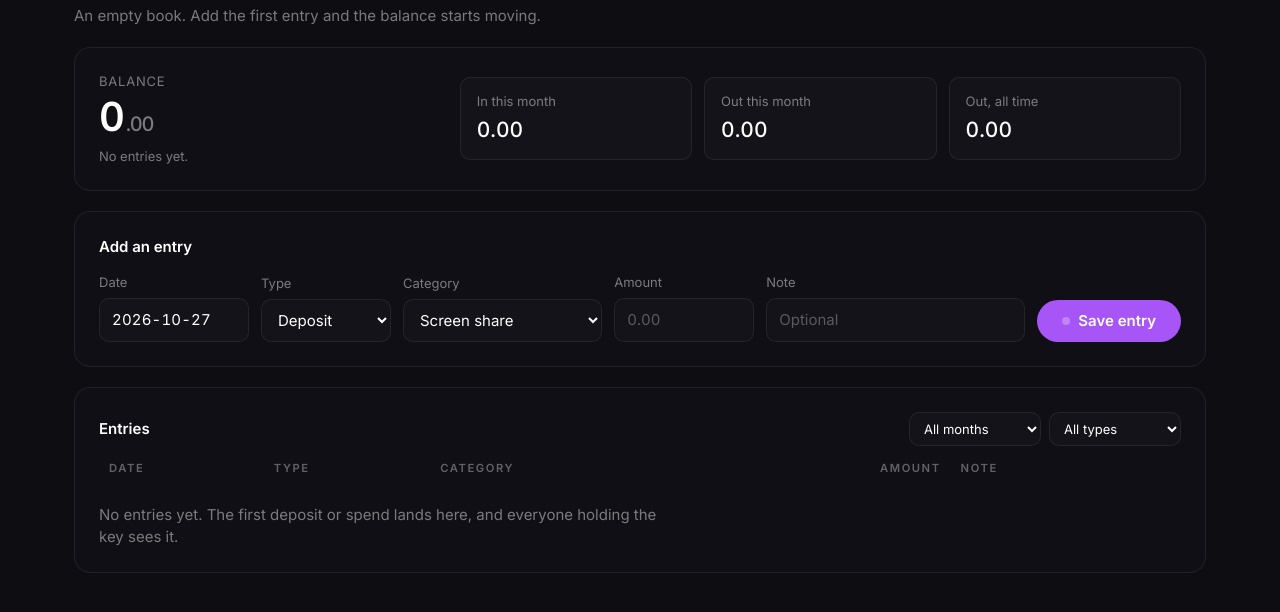
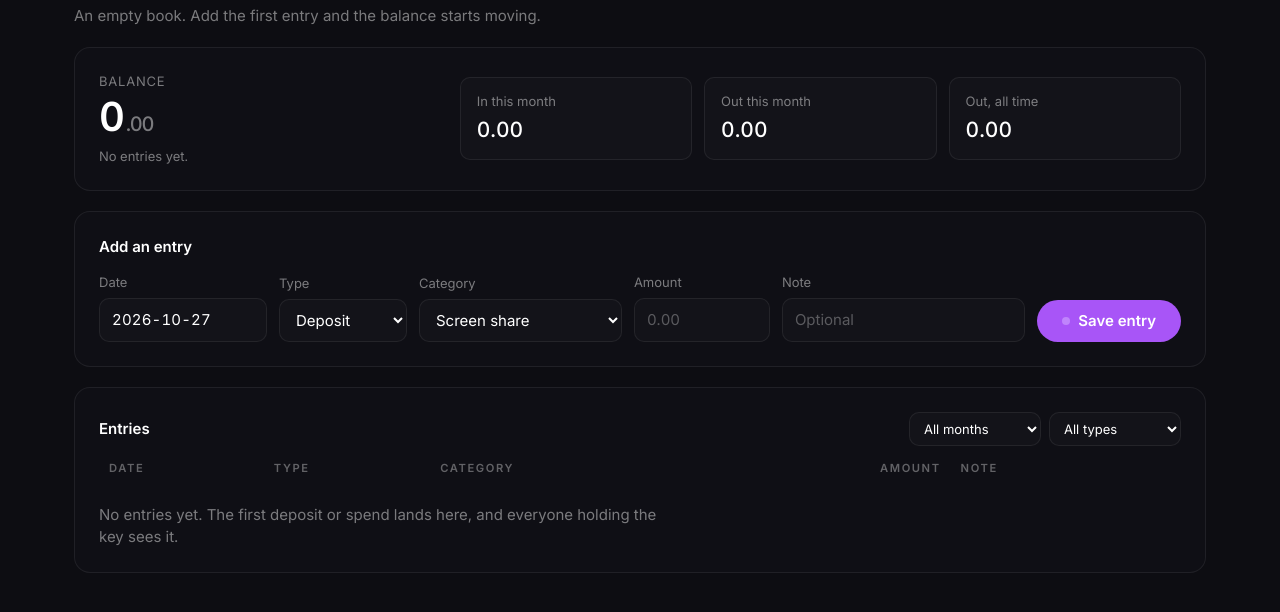
Before and after one commit to cccyyyhhh123/c-y-h-h-h, a plain HTML site: page book.html in a window 1280 px wide. Shown: the part 100-712 px from the top of the page. Drawn offline with Linux system fonts and the light colour scheme.

Commit message:
Add files via upload

```diff
--- a/book.html
+++ b/book.html
@@ -142,7 +142,7 @@
 
   /* ---------- add an entry ---------- */
 
-  .entry { display: grid; grid-template-columns: 150px 130px minmax(0, 1fr) 140px minmax(160px, 1.3fr) auto; gap: 12px; align-items: end; margin-top: 16px; }
+  .entry { display: grid; grid-template-columns: 168px 128px minmax(0, 1fr) 136px minmax(150px, 1.2fr) auto; gap: 12px; align-items: end; margin-top: 16px; }
   .field { display: grid; gap: 6px; min-width: 0; }
   .field > span { font-size: var(--s1); color: var(--muted); }
   .input {
@@ -151,7 +151,8 @@
     border: 1px solid var(--line);
     border-radius: var(--r-control);
     padding: 10px 12px;
-    width: 100%; min-width: 0;
+    width: 100%; min-width: 0; max-width: 100%;
+    overflow: hidden; text-overflow: ellipsis;
     transition: border-color 0.2s ease;
   }
   .input::placeholder { color: rgba(255, 255, 255, 0.3); }
@@ -161,9 +162,9 @@
   .input--date { font-variant-numeric: tabular-nums; letter-spacing: 0.01em; }
   /* the real picker sits on top, invisible: tap opens the calendar, the field
      itself always reads in ISO so the page stays in one language */
-  .datefield { position: relative; display: block; }
+  .datefield { position: relative; display: block; min-width: 0; }
   .datefield .input--calendar {
-    position: absolute; inset: 0; width: 100%; height: 100%;
+    position: absolute; inset: 0; width: 100%; height: 100%; min-width: 0;
     opacity: 0; border: 0; padding: 0; cursor: pointer;
   }
 
```
